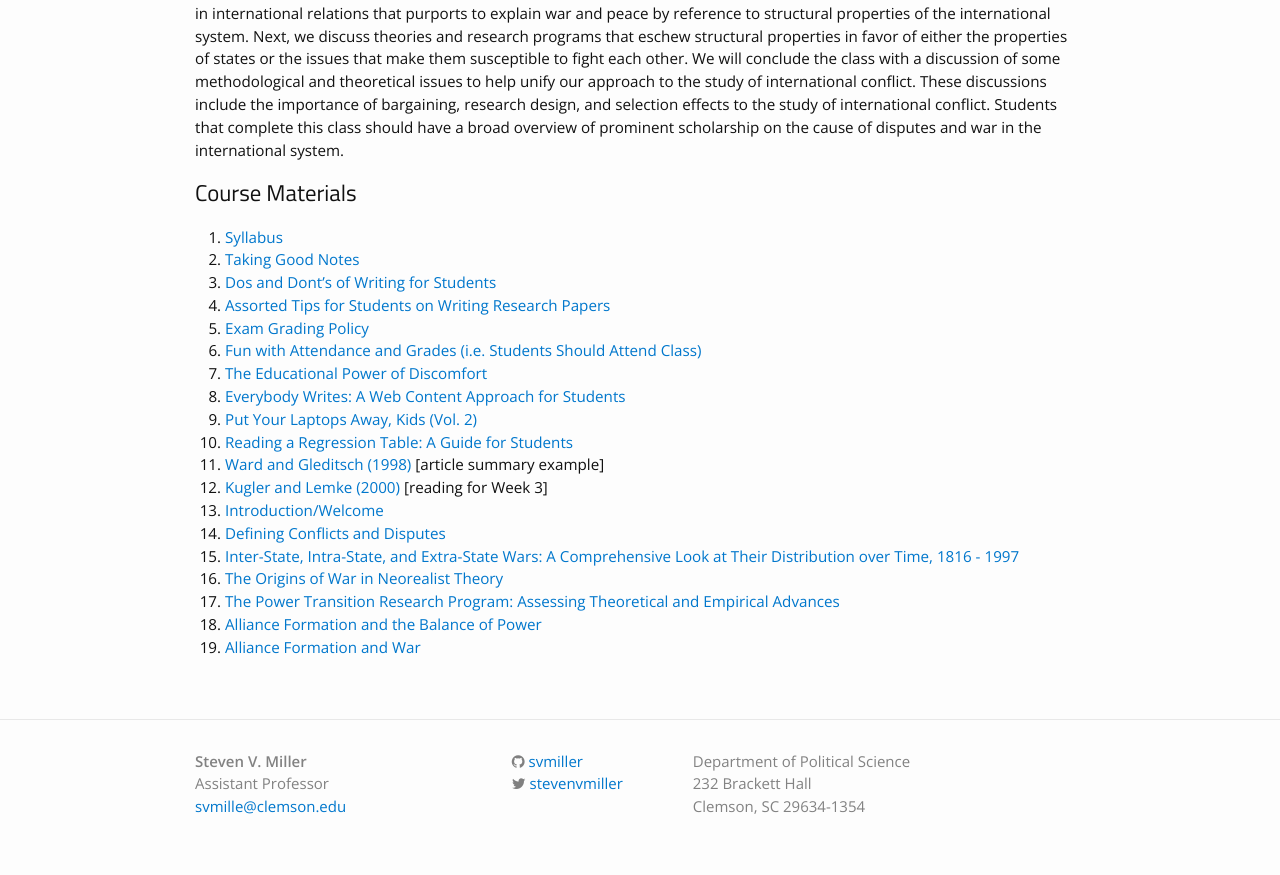
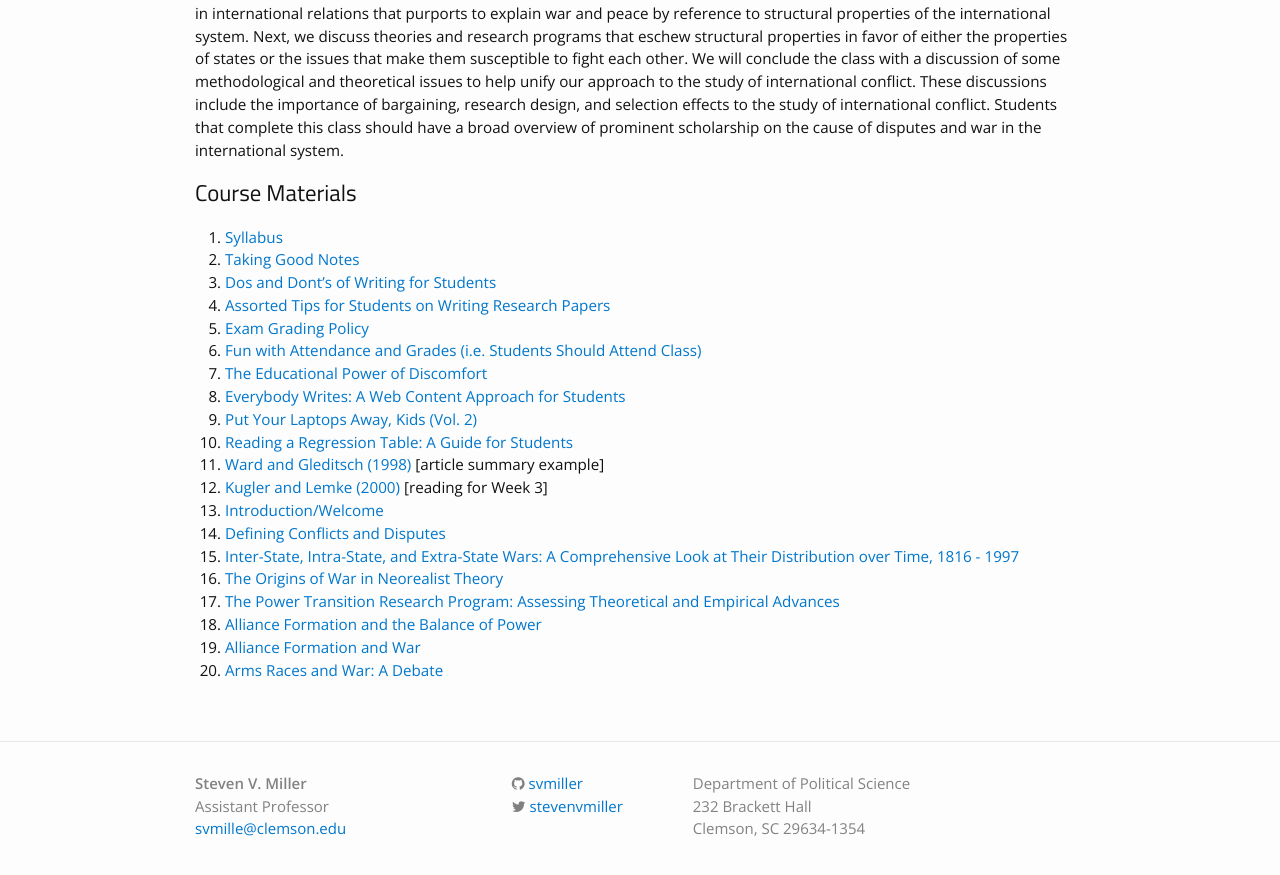
Before and after one commit to svmiller/svmiller.github.io, a Jekyll site: the page built from teaching/posc-3610.md, in a window 1280 px wide and 900 px high, scrolled down 601 px. Shown: the top 875 px of the window. Built offline with Jekyll 4.4.1, drawn with Linux system fonts in a browser that asks for light colours; nearby versions of some CDN libraries; some web fonts are replaced.

Commit message:
add lectures 02.07.2017

```diff
--- a/teaching/posc-3610.md
+++ b/teaching/posc-3610.md
@@ -29,3 +29,4 @@ The onset, expansion and consequences of inter-state conflict lie at the heart o
 17. [The Power Transition Research Program: Assessing Theoretical and Empirical Advances](https://dl.dropboxusercontent.com/s/wxyxg0giakuwowv/posc3610-lecture-kuglerlemke2000ptrp.html?dl=0)
 18. [Alliance Formation and the Balance of Power](https://www.dropbox.com/s/dol1kqh1fnqqm67/posc3610-lecture-walt1985afb.pdf?dl=0)
 19. [Alliance Formation and War](https://www.dropbox.com/s/98obh1edmyluihm/posc3610-lecture-smith1995afw.pdf?dl=0)
+20. [Arms Races and War: A Debate](https://www.dropbox.com/s/zstnd0dgx0mcxd2/posc3610-lecture-arms-races-debate.pdf?dl=0)
```
Also changed, not shown: teaching/posc-3410.md (+1 -1 lines).
